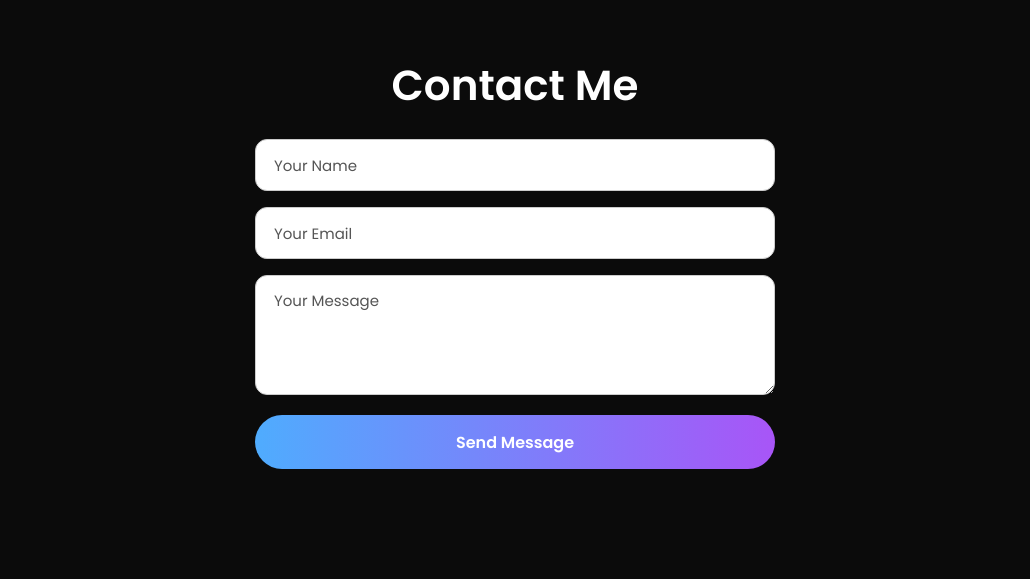
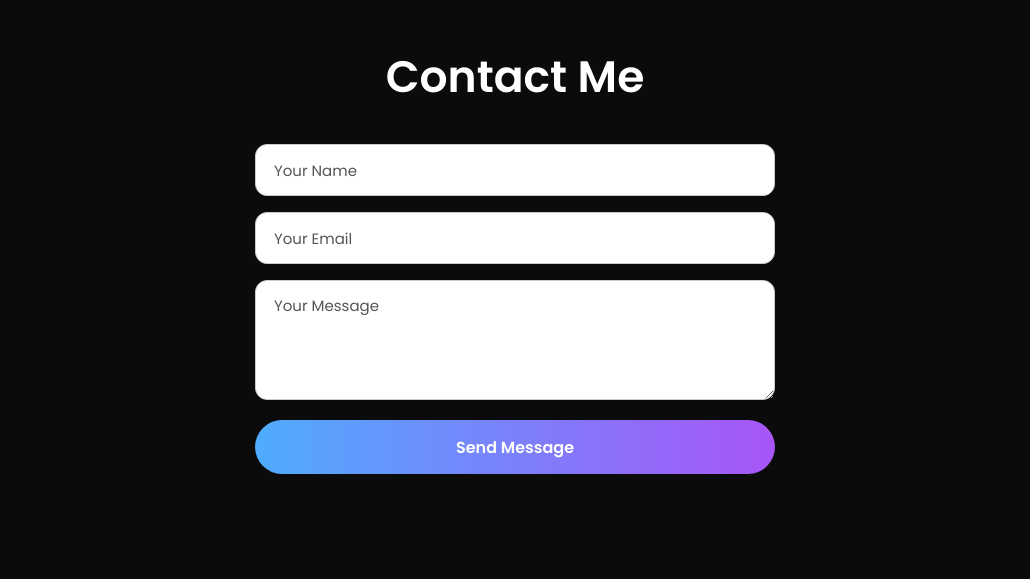
Before and after one commit to Selvam2305/portfolio-website, a plain HTML site: page index.html in a window 1280 px wide. Shown: the part 3764-4343 px from the top of the page, without its empty margins (125-1155 px from the left). Drawn offline with nearby package versions, Linux system fonts and the light colour scheme.

Commit message:
Position Contact Me title higher above the form with generous margin-bottom (clamp 30px to 50px)

```diff
--- a/style.css
+++ b/style.css
@@ -176,16 +176,23 @@ section {
     flex-direction: column;
     justify-content: space-between;
     align-items: center;
-    padding: 30px 5% 0 5% !important;
+    padding: 25px 5% 0 5% !important;
     box-sizing: border-box;
   }
 }
 
-.section-title,
-.contact-title {
+.section-title {
   font-size: clamp(28px, 4vw, 42px);
   text-align: center;
   margin-bottom: clamp(20px, 3vh, 35px);
+  font-weight: 600;
+  color: var(--text-color);
+}
+
+.contact-title {
+  font-size: clamp(32px, 4vw, 44px);
+  text-align: center;
+  margin-bottom: clamp(30px, 4vh, 50px);
   font-weight: 600;
   color: var(--text-color);
 }
@@ -701,11 +708,6 @@ body.light .btn.outline {
   flex-grow: 1;
 }
 
-.contact-title {
-  font-size: clamp(30px, 4vw, 42px);
-  margin-bottom: clamp(15px, 2.5vh, 28px);
-}
-
 #contactForm {
   width: 100%;
   max-width: 520px;
```
